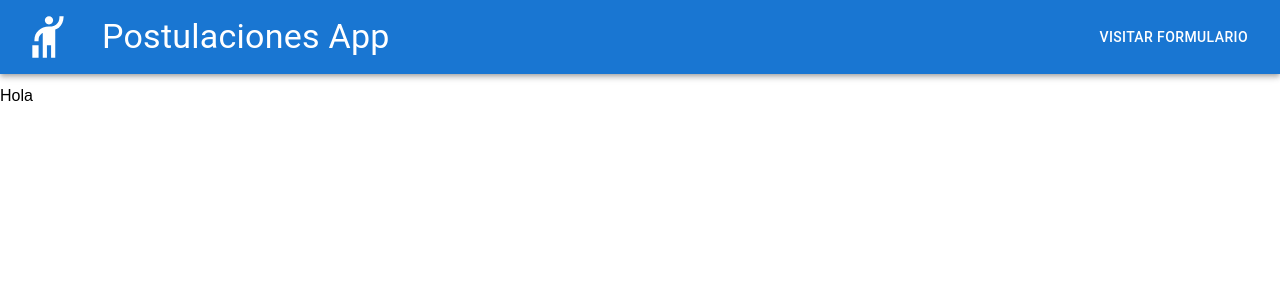
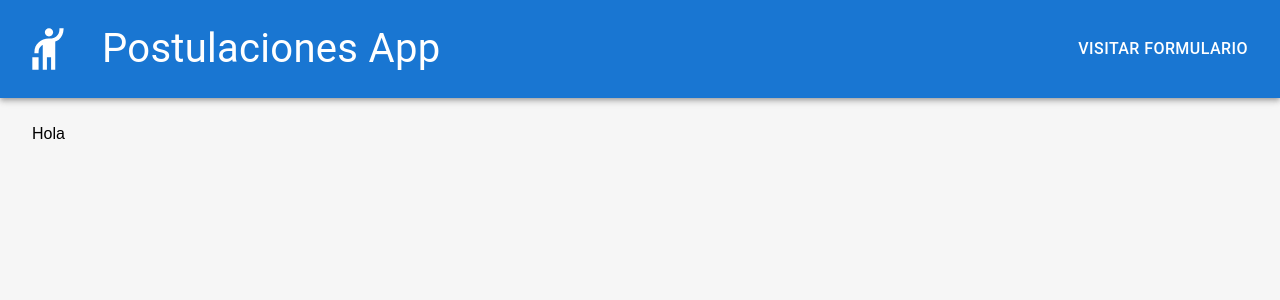
Before and after one commit to enriquemdev/postulaciones-app, a Next.js app: page / in a window 1280 px wide. Shown: the top 300 px of the page. Built offline with nearby package versions, Linux system fonts and the light colour scheme; what @mui/material-nextjs would draw is missing.

Commit message:
feat(ui): Update general ui code to look better

```diff
--- a/src/app/globals.css
+++ b/src/app/globals.css
@@ -23,4 +23,5 @@ body {
   /* background: var(--background); */
   /* color: var(--foreground); */
   font-family: Arial, Helvetica, sans-serif;
+  background-color: #f6f6f6;
 }
--- a/src/app/layout.tsx
+++ b/src/app/layout.tsx
@@ -4,6 +4,7 @@ import "./globals.css";
 import { AppRouterCacheProvider } from "@mui/material-nextjs/v15-appRouter";
 import { Navbar } from "@/components/ui";
 import HailIcon from "@mui/icons-material/Hail";
+import { Box } from "@mui/material";
 
 const geistSans = Geist({
   variable: "--font-geist-sans",
@@ -37,7 +38,21 @@ export default function RootLayout({
             buttonText="Visitar formulario"
             buttonLink=""
           />
-          {children}
+          <Box
+            sx={{
+              maxWidth: "1400px", // Equivalente a max-w-7xl
+              mx: "auto", // Equivalente a mx-auto
+              px: {
+                xs: 2, // Padrastro predeterminado para pantallas extra pequeñas
+                sm: 3, // Equivalente a sm:px-6 (24px = 3 * 8px)
+                lg: 4, // Equivalente a lg:px-8 (32px = 4 * 8px)
+              },
+              my: 3,
+            }}
+          >
+            {/* Tu contenido aquí */}
+            {children}
+          </Box>
         </AppRouterCacheProvider>
       </body>
     </html>
--- a/src/app/page.tsx
+++ b/src/app/page.tsx
@@ -1,6 +1,6 @@
 
 
-export default function Home() {
+export default function Listing() {
   return (
     <div>
      Hola
--- a/src/components/ui/Navbar.tsx
+++ b/src/components/ui/Navbar.tsx
@@ -16,7 +16,7 @@ export function Navbar({
 }: ButtonAppBarProps) {
   return (
     <Box sx={{ flexGrow: 1, marginBottom: '10px' }}>
-      <AppBar position="static">
+      <AppBar position="static" sx={{ py:1.5 }}>
         <Toolbar>
           <IconButton
             size="large"
@@ -25,16 +25,22 @@ export function Navbar({
             aria-label="menu"
             sx={{ mr: 2 }}
           >
-            <Icon sx={{ fontSize: '50px' }} />
+            <Icon sx={{ fontSize: { xs: '30px', sm: '50px' } }} /> {/* Icono responsivo */}
           </IconButton>
-          <Typography variant="h4" component="div" sx={{ flexGrow: 1 }}>
+          <Typography
+            variant="h4"
+            component="div"
+            sx={{ flexGrow: 1, fontSize: { xs: '1.5rem', sm: '2.5rem' } }} // Titulo responsivo
+          >
             {title}
           </Typography>
-          {/* <Link href={buttonLink} passHref> */}
-            <Button color="inherit" component="a">
-              {buttonText}
-            </Button>
-          {/* </Link> */}
+          <Button
+            color="inherit"
+            component="a"
+            sx={{ fontSize: { xs: '0.8rem', sm: '1rem' }, textAlign: 'center' }} // Boton responsivo
+          >
+            {buttonText}
+          </Button>
         </Toolbar>
       </AppBar>
     </Box>
```
